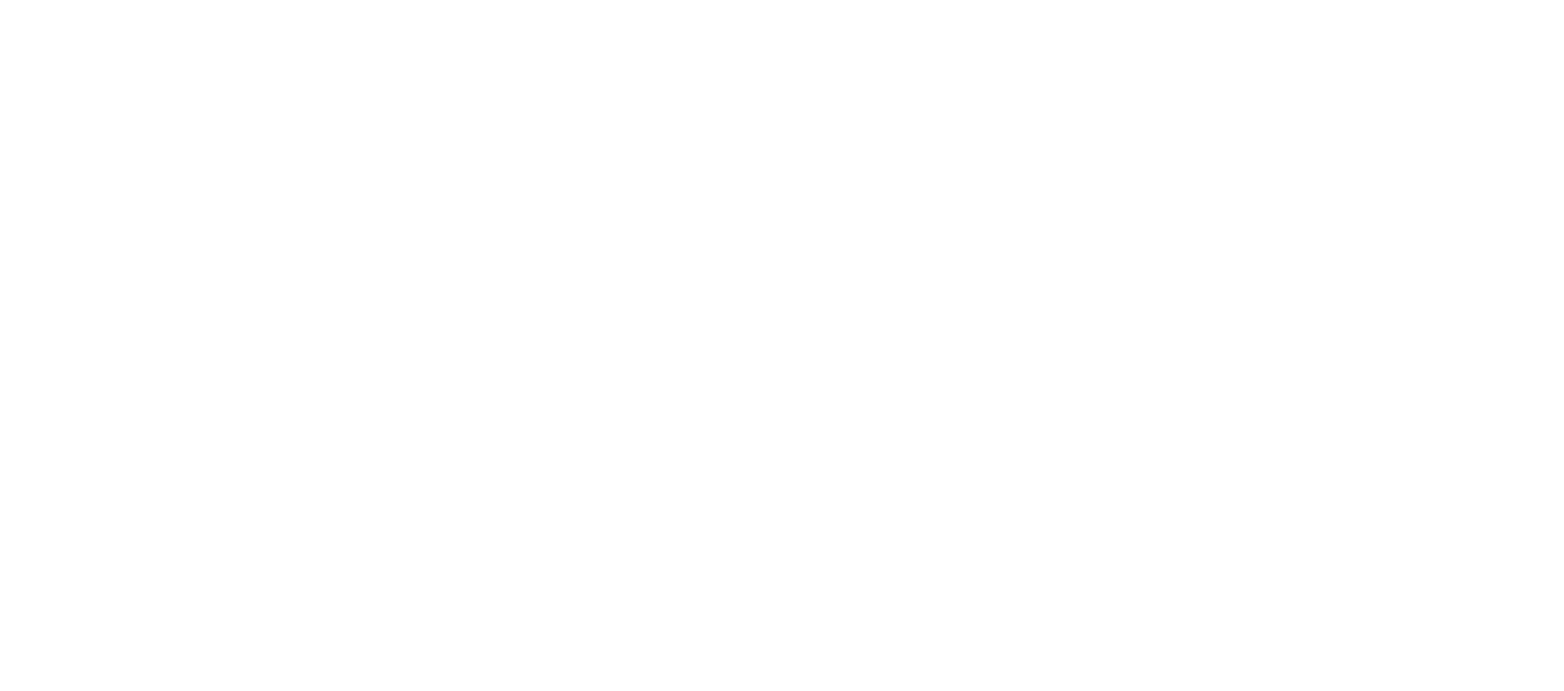
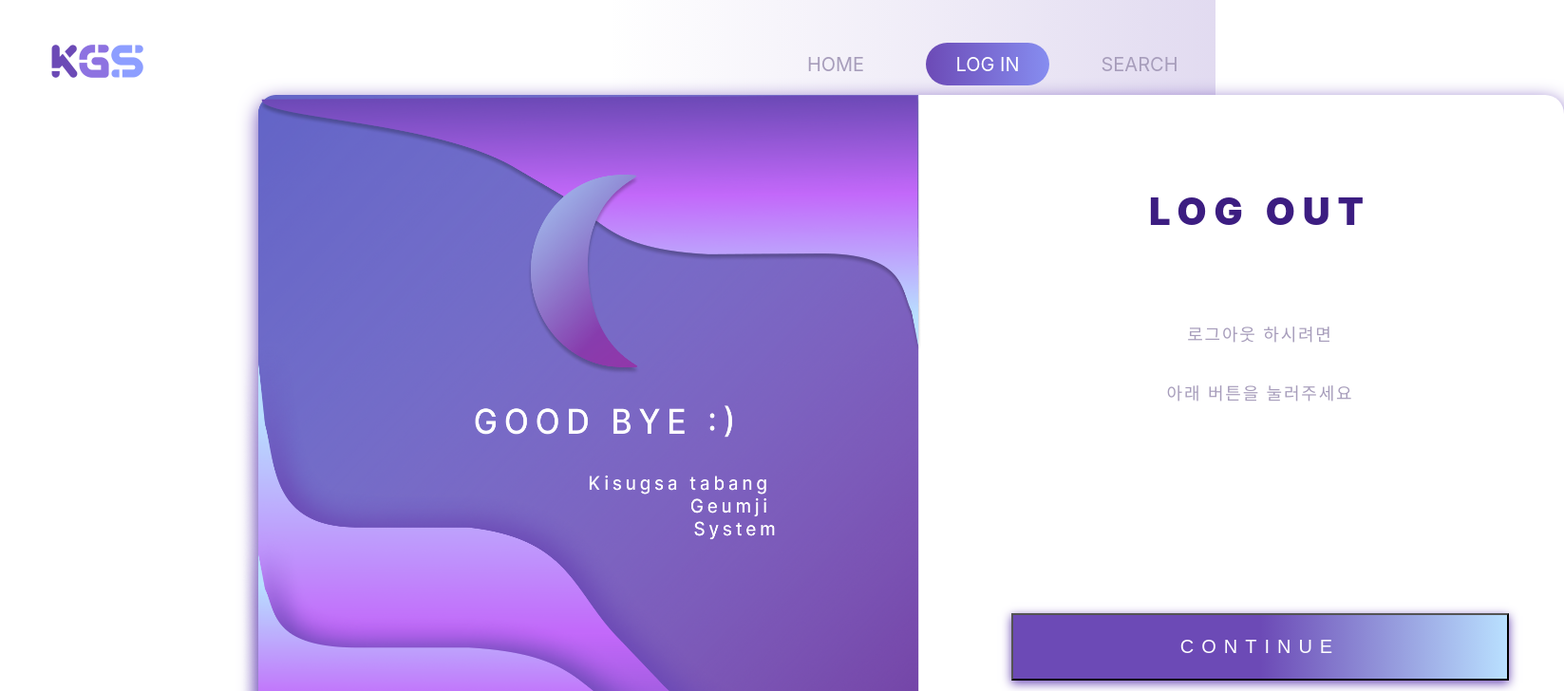
Before and after one commit to DSM-KGS/KGS-Frontend, a React (Create React App) app: page /logout in a window 1280 px wide. Before the commit this address had no page. Shown: the top 728 px of the page at 95% size, 1647 px wide, since content can reach past the window. Built offline with nearby package versions, Linux system fonts and the light colour scheme.

Commit message:
[cre]LogoutPage

```diff
--- a/src/App.js
+++ b/src/App.js
@@ -11,6 +11,7 @@ import Header_search from "./components/Header_search";
 import Mainpage from "./page/Mainpage";
 import Searchpage from "./page/Searchpage";
 import Loginpage from "./page/loginPage";
+import Logoutpage from "./page/logoutPage"
 
 function App() {
   return (
@@ -21,6 +22,7 @@ function App() {
         </Route>
         <Route element={<Header_login />} >
           <Route path="/login" element={<Loginpage />} />
+          <Route path="logout" element={<Logoutpage />} />
         </Route>
         <Route element={<Header_search />}>
           <Route path="/search" element={<Searchpage/>}/>
--- /dev/null
+++ b/src/page/logoutPage.jsx
@@ -0,0 +1,74 @@
+import react from 'react';
+import styled from 'styled-components';
+import axios from "axios"
+
+function logoutPage() {
+  return (
+    <>
+      <Container>
+        <OutLine>
+          <LoginImg src="img/LogOut_Background.png" />
+          <Box>
+          <Subject>LOG OUT</Subject>
+            <P>로그아웃 하시려면</P>
+            <P>아래 버튼을 눌러주세요</P>
+            <Btn value="CONTINUE">CONTINUE</Btn>
+          </Box>
+        </OutLine>
+      </Container>
+    </>
+  )
+};
+
+const Container = styled.div`
+  width: 100%;
+  height: 855px;
+  background: linear-gradient(270deg, rgba(108, 74, 182, 0.20) 0%, rgba(255, 255, 255, 0.20) 37.24%), #FFF;
+`
+const OutLine = styled.div`
+  display: flex;
+  justify-content: center;
+  margin-left:272px;
+  width: 1375px;
+  height: 747px;
+  border-radius: 20px;
+  background: #FFF;
+  box-shadow: 0px 6px 20px 0px #6C4AB6;
+`
+const Subject = styled.p`
+  color:#3C1D81;
+  margin:98px 0 73px 0;
+  font-size: 40px;
+  font-weight: 900;
+  letter-spacing:8px;
+`
+const LoginImg = styled.img`
+  width: 752px;
+  height: 774px;
+  margin-right: 60px;
+`
+const Box = styled.div`
+  display: flex;
+  flex-direction: column;
+  align-items: center;
+  margin-right: 77px;
+  float: right;
+`
+const Btn = styled.button`
+  width: 524px;
+  height: 71px;
+  color:white;
+  margin: 202px 0 27px 0;
+  font-size: 20px;
+  font-weight: 500;
+  letter-spacing: 8px;
+  background: linear-gradient(270deg, #B9E0FF 0%, rgba(185, 224, 255, 0.00) 50%), #6C4AB6;
+  box-shadow: 0px 3px 10px 0px #6C4AB6;
+`
+const P = styled.p`
+  color:#A79DBB;
+  font-size:18px;
+  font-weight: 500;
+  letter-spacing:1.8px;
+`
+export default logoutPage;
```
Also changed, not shown: public/img/LogOut_Background.png (added).
